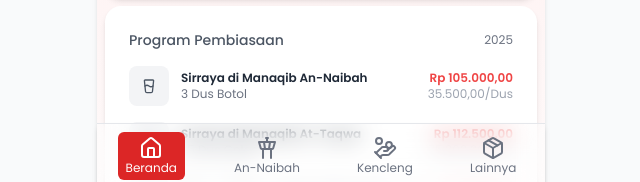
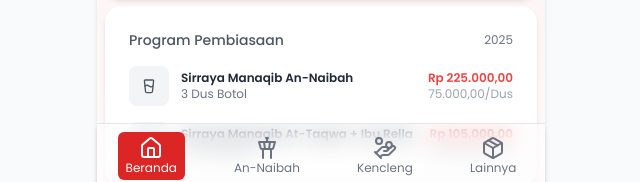
Before and after one commit to mhanifmuhsin/annaibah, a React (Vite) app: page / in a window 1280 px wide. Shown: the part 612-794 px from the top of the page, without its empty margins (319-959 px from the left). Built offline with nearby package versions, Linux system fonts and the light colour scheme.

Commit message:
fix: :bug: update

```diff
--- a/src/App.tsx
+++ b/src/App.tsx
@@ -16,24 +16,17 @@ import ActivityCard from "./components/ActivityCard";
 const spendItems = [
   {
     icon: <GlassWaterIcon className="h-4 w-4 text-gray-600" />,
-    title: "Sirraya di Manaqib An-Naibah",
+    title: "Sirraya Manaqib An-Naibah",
     subtitle: "3 Dus Botol",
-    amount: "Rp 105.000,00",
-    date: "35.500,00/Dus",
-  },
-  {
-    icon: <GlassWaterIcon className="h-4 w-4 text-gray-600" />,
-    title: "Sirraya di Manaqib At-Taqwa",
-    subtitle: "1.5 Dus Gelas",
-    amount: "Rp 112.500,00",
+    amount: "Rp 225.000,00",
     date: "75.000,00/Dus",
   },
   {
     icon: <GlassWaterIcon className="h-4 w-4 text-gray-600" />,
-    title: "Sirraya di Manaqib Ibu Rella At-Taqwa",
-    subtitle: "1.5 Dus Gelas",
-    amount: "Rp 112.500,00",
-    date: "75.000,00/Dus",
+    title: "Sirraya Manaqib At-Taqwa + Ibu Rella",
+    subtitle: "3 Dus Gelas",
+    amount: "Rp 105.000,00",
+    date: "35.500,00/Dus",
   },
 ];
 
--- a/src/data/kas_lainnya.json
+++ b/src/data/kas_lainnya.json
@@ -99,13 +99,13 @@
   {
     "date": "2025-09-14",
     "in": 0,
-    "out": 250000,
+    "out": 225000,
     "desc": "Air Sirraya 3 Dus Botol Manaqib An-Naibah"
   },
   {
     "date": "2025-09-17",
     "in": 0,
-    "out": 225000,
+    "out": 250000,
     "desc": "Personil Manaqib At-Taqwa"
   },
   {
```
